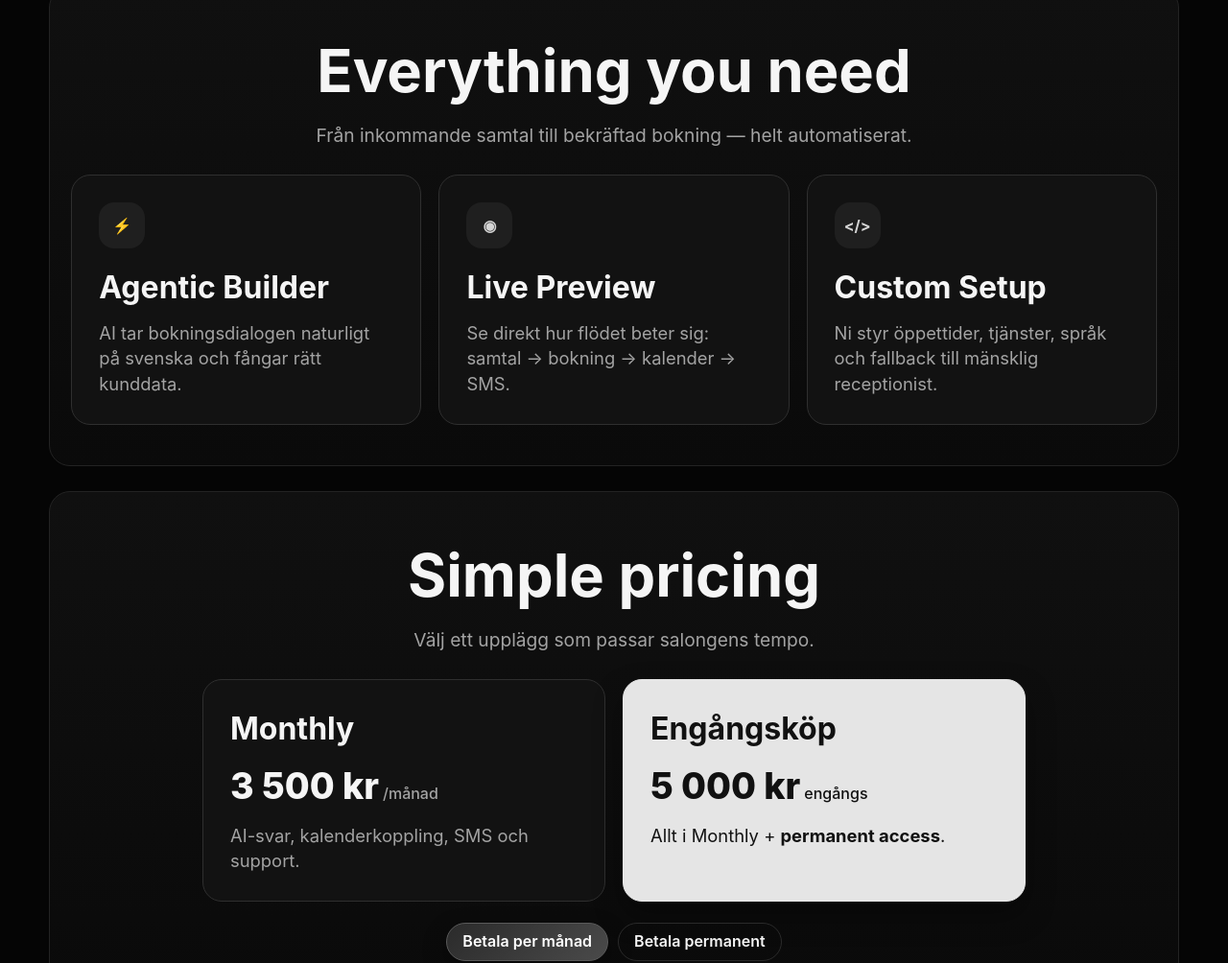
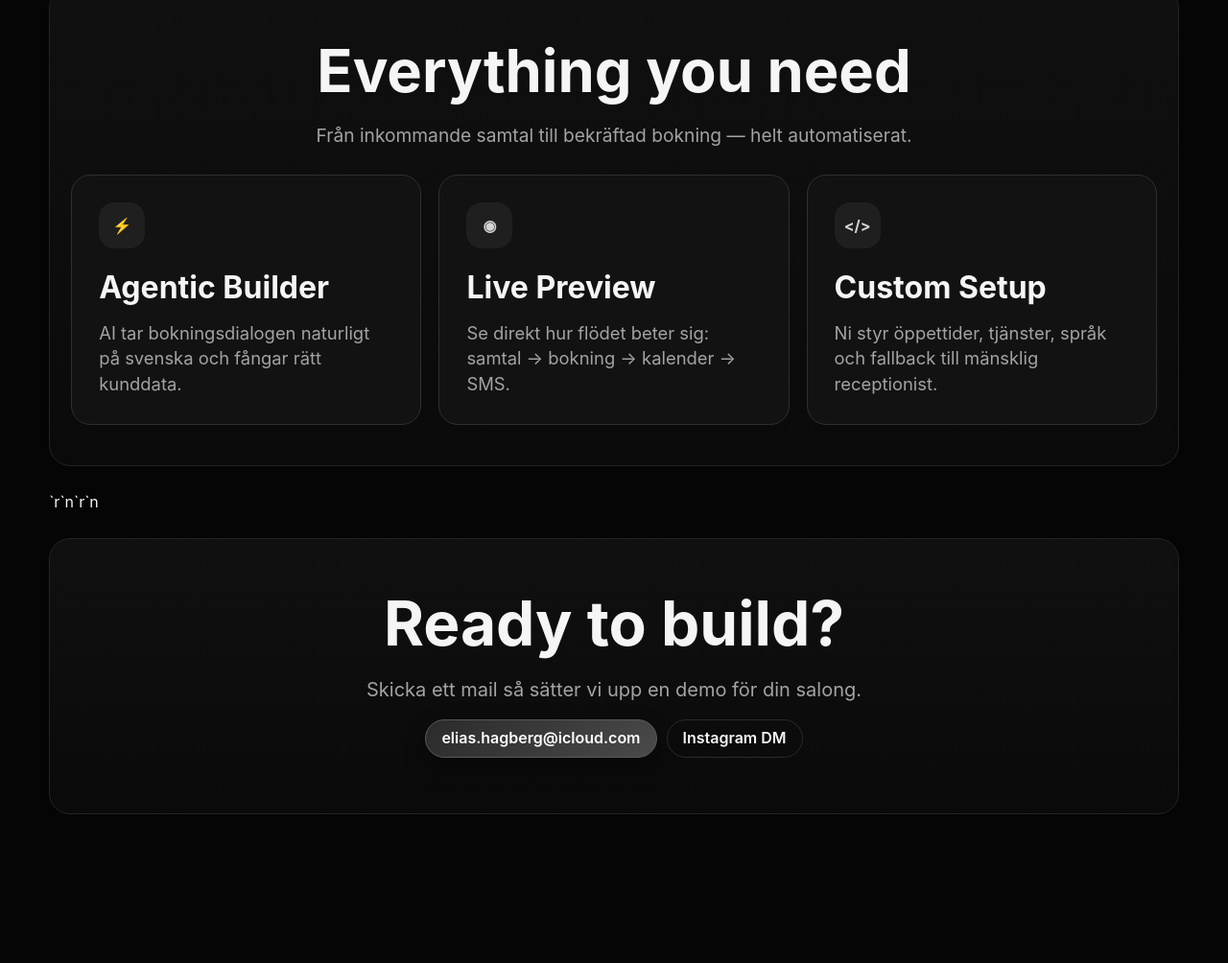
Before and after one commit to Eliasrp33/Automatedte, a website: page public/index.html in a window 1280 px wide. Shown: the part 1796-2800 px from the top of the page at 96% size. After the commit the page ends 2685 px from the top, so only its background shows below. Drawn offline with Linux system fonts and the light colour scheme.

Commit message:
Update contact email and remove pricing/Stripe links

```diff
--- a/public/index.html
+++ b/public/index.html
@@ -17,7 +17,7 @@
         <nav class="nav-links">
           <a href="#flode">Flöde</a>
           <a href="#funktioner">Funktioner</a>
-          <a href="#priser">Priser</a>
+          <a href="#kontakt">Kontakt</a>
         </nav>
 
         <div class="nav-actions">
@@ -39,7 +39,6 @@
         </p>
         <div class="cta-row">
           <a class="btn light" href="#kontakt">Boka demo</a>
-          <a class="btn ghost" href="#priser">Se priser</a>
         </div>
         <div class="trust-row">
           <span>✓ Professionell onboarding</span>
@@ -146,39 +145,11 @@
             <p>Ni styr öppettider, tjänster, språk och fallback till mänsklig receptionist.</p>
           </article>
         </div>
-      </section>
-
-      <section id="priser" class="panel section-block">
-        <div class="section-head">
-          <h2>Simple pricing</h2>
-          <p>Välj ett upplägg som passar salongens tempo.</p>
-        </div>
-
-        <div class="pricing-grid">
-          <article class="price-card">
-            <h3>Monthly</h3>
-            <p class="price">3 500 kr<span>/månad</span></p>
-            <p>AI-svar, kalenderkoppling, SMS och support.</p>
-          </article>
-
-          <article class="price-card featured">
-            <h3>Engångsköp</h3>
-            <p class="price">5 000 kr<span>engångs</span></p>
-            <p>Allt i Monthly + <strong>permanent access</strong>.</p>
-          </article>
-        </div>
-
-        <div class="pricing-cta two-links">
-          <a class="btn light" href="https://buy.stripe.com/dRm9ATcJOa4J9Jr2ZldnW01" target="_blank" rel="noopener">Betala per månad</a>
-          <a class="btn ghost" href="https://buy.stripe.com/bJe7sLeRW6Sx1cV6bxdnW00" target="_blank" rel="noopener">Betala permanent</a>
-        </div>
-      </section>
-
-      <section id="kontakt" class="panel section-block contact">
+      </section>`r`n`r`n<section id="kontakt" class="panel section-block contact">
         <h2>Ready to build?</h2>
         <p>Skicka ett mail så sätter vi upp en demo för din salong.</p>
         <div class="cta-row">
-          <a class="btn light" href="mailto:automatedreception@agentmail.to">automatedreception@agentmail.to</a>
+          <a class="btn light" href="mailto:elias.hagberg@icloud.com">elias.hagberg@icloud.com</a>
           <a class="btn ghost" href="https://www.instagram.com/" target="_blank" rel="noopener">Instagram DM</a>
         </div>
       </section>
```
Also changed, not shown: public/dashboard.html (+1 -1 lines).
